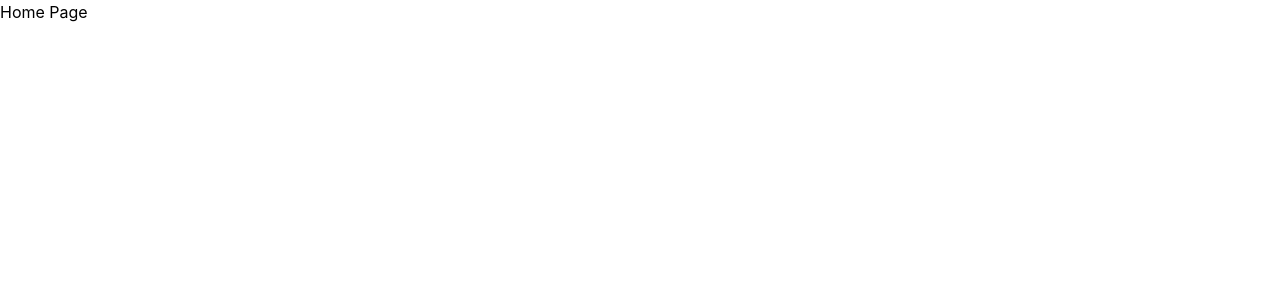
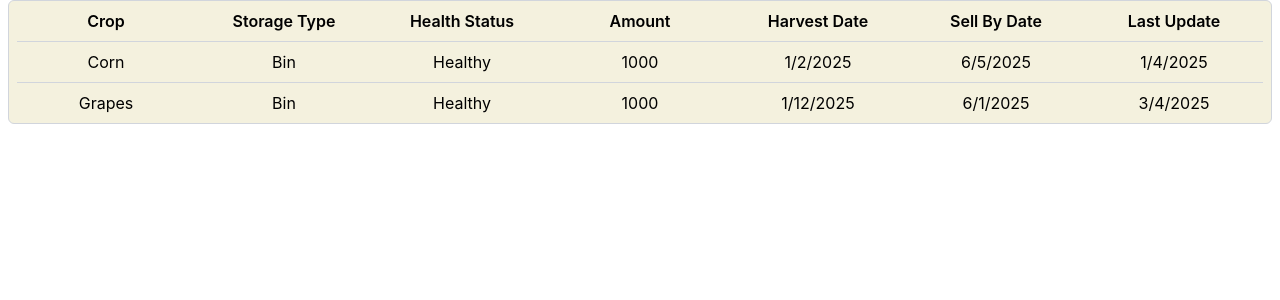
Before and after one commit to patrickchen8/wildhacks25, a React (Vite) app: page / in a window 1280 px wide. Shown: the top 300 px of the page. Built offline with nearby package versions, Linux system fonts and the light colour scheme.

Commit message:
row and table

```diff
--- /dev/null
+++ b/src/Components/Row.jsx
@@ -0,0 +1,37 @@
+
+const Row = ({crop, storageType, isHealthy, amount, harvestDate, sellByDate, lastUpdateDate}) => {
+
+    return (
+        <div className="flex justify-between border-t-1 border-gray-300 py-2 mx-2">
+            <p className="w-[200px] text-center">
+                {crop}
+            </p>
+
+            <div className="w-[200px] text-center">
+                {storageType}
+            </div>
+
+            {
+                isHealthy ? <div className="w-[200px] text-center"> Healthy </div> : <div className="w-[200px] text-center"> Unhealthy </div>
+            }
+
+            <div className="w-[200px] text-center">
+                {amount}
+            </div>
+
+            <div className="w-[200px] text-center">
+                {harvestDate}
+            </div>
+
+            <div className="w-[200px] text-center">
+                {sellByDate}
+            </div>
+
+            <div className="w-[200px] text-center">
+                {lastUpdateDate}
+            </div>
+        </div>
+    )
+}
+
+export default Row;
--- /dev/null
+++ b/src/Components/Table.jsx
@@ -0,0 +1,39 @@
+import Row from './Row'
+
+const Table = () => {
+
+    return (
+    <div className="flex flex-col mx-2 border-1 border-gray-300 rounded-md bg-tan">
+        {/* Header */}
+        <div className="flex justify-between mx-2 py-2 bg-tan">
+            <p className="w-[200px] text-center font-semibold"> Crop </p>
+            <p className="w-[200px] text-center font-semibold"> Storage Type </p>
+            <p className="w-[200px] text-center font-semibold"> Health Status </p>
+            <p className="w-[200px] text-center font-semibold"> Amount </p>
+            <p className="w-[200px] text-center font-semibold"> Harvest Date</p>
+            <p className="w-[200px] text-center font-semibold"> Sell By Date</p>
+            <p className="w-[200px] text-center font-semibold"> Last Update </p>
+        </div>
+
+
+        {/* Rows */}
+        <Row crop="Corn"
+             storageType="Bin"
+             isHealthy={true}
+             amount={1000}
+             harvestDate="1/2/2025"
+             sellByDate="6/5/2025"
+             lastUpdateDate="1/4/2025"/>
+
+        <Row crop="Grapes"
+             storageType="Bin"
+             isHealthy={true}
+             amount={1000}
+             harvestDate="1/12/2025"
+             sellByDate="6/1/2025"
+             lastUpdateDate="3/4/2025"/>
+
+    </div>)
+}
+
+export default Table;
--- a/src/Pages/HomePage.jsx
+++ b/src/Pages/HomePage.jsx
@@ -1,7 +1,8 @@
+import Table from '../Components/Table'
 
 const HomePage = () => {
 
-    return (<h1>Home Page</h1>)
+    return (<Table/>)
 }
 
 export default HomePage;
```
Also changed, not shown: src/index.css (line endings or trailing spaces).
